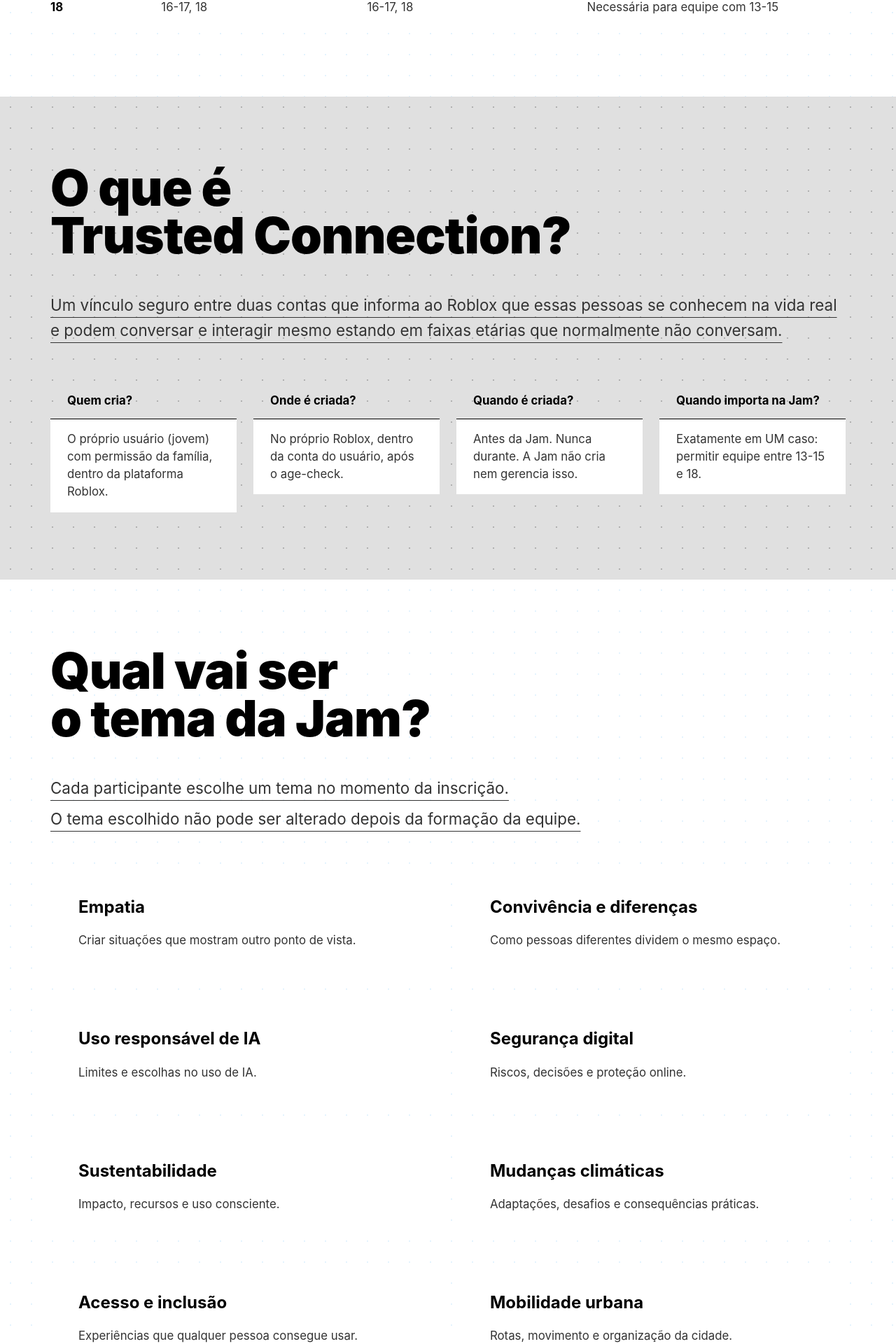
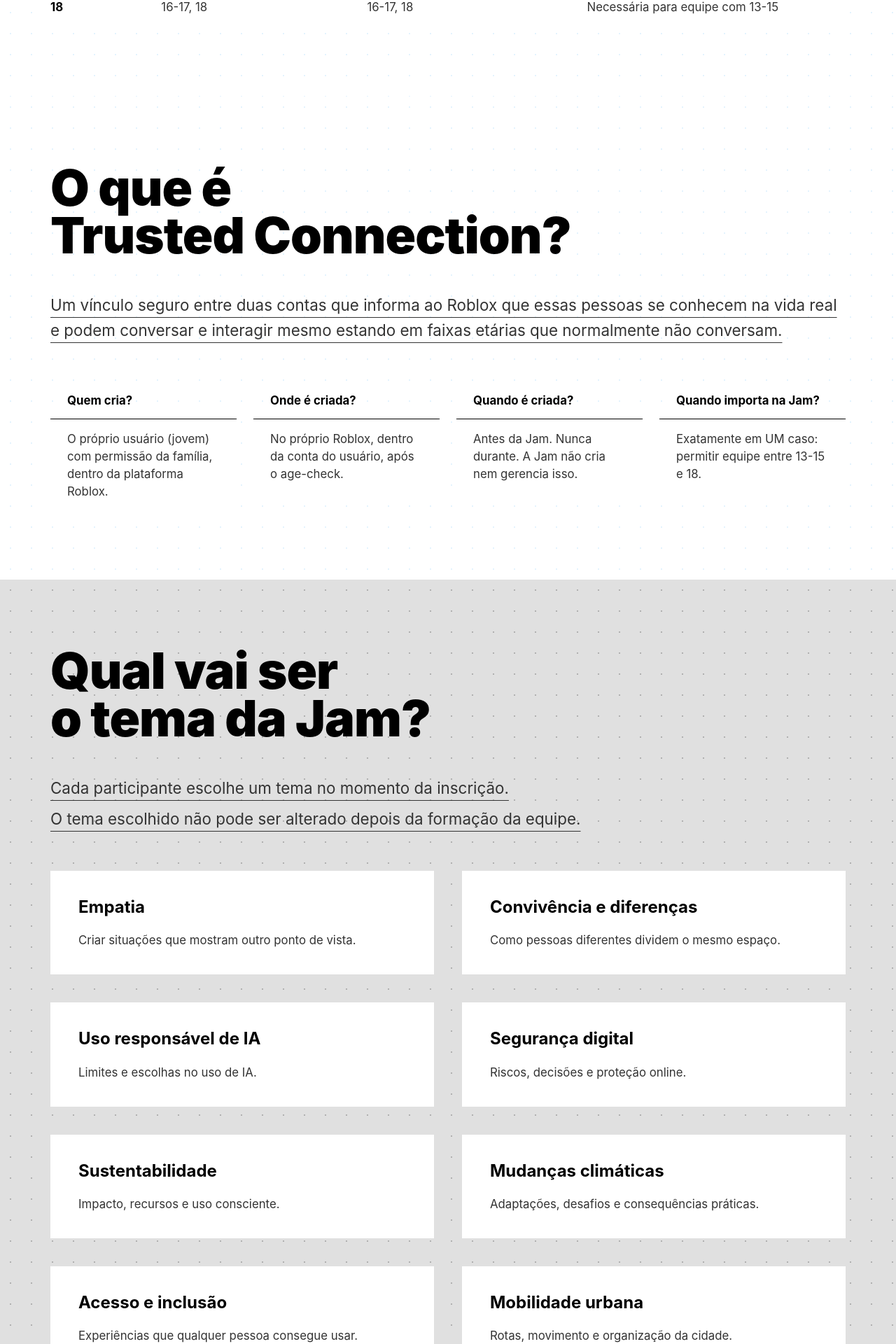
Before and after one commit to FabioRibeiro19792100/roblox-creator-jam, a React (Vite) app: page / in a window 1280 px wide. Shown: the part 2420-4340 px from the top of the page at 70% size. Built offline with nearby package versions, Linux system fonts and the light colour scheme.

Commit message:
Fix: Trusted Connection white, Escolha Tema gray, Desafio white - maintain alternation

```diff
--- a/preview.html
+++ b/preview.html
@@ -793,9 +793,9 @@
 
         /* Escolha do Tema Section */
         .escolha-tema-section {
-            background: #ffffff;
+            background: #e0e0e0;
             background-image:
-                radial-gradient(circle, #e3f2fd 1px, transparent 1px);
+                radial-gradient(circle, #b0b0b0 1px, transparent 1px);
             background-size: 30px 30px;
             padding: 0;
             position: relative;
@@ -969,9 +969,9 @@
 
         /* Trusted Connection Section */
         .trusted-connection-section {
-            background: #e0e0e0;
+            background: #ffffff;
             background-image:
-                radial-gradient(circle, #b0b0b0 1px, transparent 1px);
+                radial-gradient(circle, #e3f2fd 1px, transparent 1px);
             background-size: 30px 30px;
             padding: 0;
             position: relative;
@@ -1171,9 +1171,9 @@
 
         /* Desafio da JAM Section */
         .desafio-jam-section {
-            background: #e0e0e0;
+            background: #ffffff;
             background-image:
-                radial-gradient(circle, #b0b0b0 1px, transparent 1px);
+                radial-gradient(circle, #e3f2fd 1px, transparent 1px);
             background-size: 30px 30px;
             padding: 0;
             position: relative;
--- a/src/components/DesafioJamSection.css
+++ b/src/components/DesafioJamSection.css
@@ -1,7 +1,7 @@
 .desafio-jam-section {
-  background: #e0e0e0;
+  background: #ffffff;
   background-image:
-    radial-gradient(circle, #b0b0b0 1px, transparent 1px);
+    radial-gradient(circle, #e3f2fd 1px, transparent 1px);
   background-size: 30px 30px;
   padding: 0;
   position: relative;
--- a/src/components/EscolhaTemaSection.css
+++ b/src/components/EscolhaTemaSection.css
@@ -1,7 +1,7 @@
 .escolha-tema-section {
-  background: #ffffff;
+  background: #e0e0e0;
   background-image:
-    radial-gradient(circle, #e3f2fd 1px, transparent 1px);
+    radial-gradient(circle, #b0b0b0 1px, transparent 1px);
   background-size: 30px 30px;
   padding: 0;
   position: relative;
--- a/src/components/TrustedConnectionSection.css
+++ b/src/components/TrustedConnectionSection.css
@@ -1,7 +1,7 @@
 .trusted-connection-section {
-  background: #e0e0e0;
+  background: #ffffff;
   background-image:
-    radial-gradient(circle, #b0b0b0 1px, transparent 1px);
+    radial-gradient(circle, #e3f2fd 1px, transparent 1px);
   background-size: 30px 30px;
   padding: 0;
   position: relative;
```
